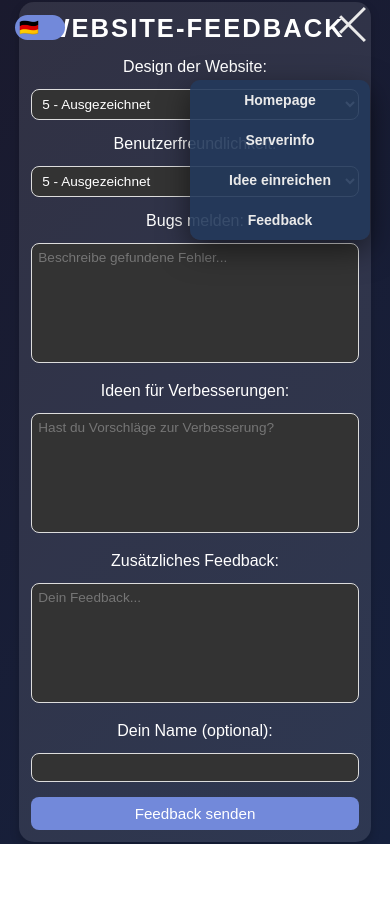
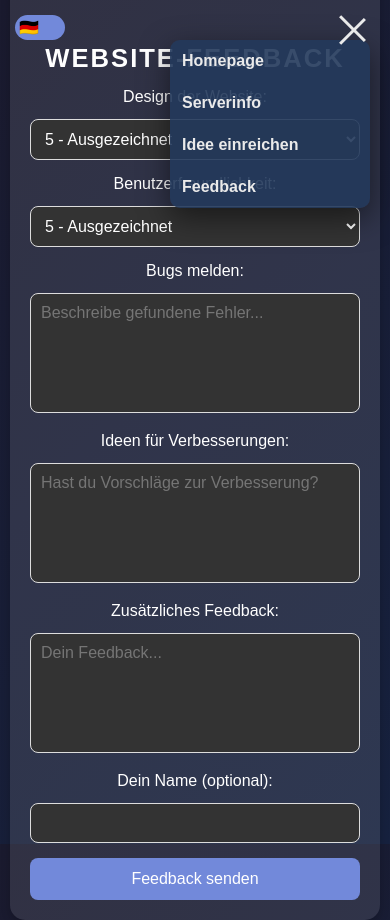
Before and after one commit to AirwavesProgrammer/discord_project, a plain HTML site: page feedback.html in a window 390 px wide. Both pictures are taken after a click on the element 352 px from the left and 30 px from the top of the page. Before the commit the page ends 844 px from the top, so only its background shows below. Drawn offline with Linux system fonts and the light colour scheme.

Commit message:
test mobile

```diff
--- a/feedback.html
+++ b/feedback.html
@@ -240,70 +240,54 @@
             background-color: #00ADB5;
         }
 
+        /* Für mobile Geräte */
         @media (max-width: 768px) {
-            h2 {
-                font-size: 1.8rem;
-            }
-
-            select,
-            input,
-            textarea {
-                font-size: 0.9rem;
-                padding: 8px;
-            }
-
-            button {
-                font-size: 1rem;
-                padding: 10px;
-            }
-
-            .form-container {
-                max-width: 90%;
-                padding: 15px;
-            }
-
             .menu {
-                width: 200px;
+                width: 220px;
+                /* Weniger Breite für mobile Geräte */
+                height: auto;
+                /* Höhe anpassen */
+                top: 50px;
+                /* Position nach oben verschieben */
             }
 
             .menu a {
-                font-size: 16px;
+                padding: 12px;
+                font-size: 1.1rem;
+                text-align: left;
+                display: block;
+            }
+
+            /* Button-Größe und Layout für mobile Geräte */
+            button {
+                font-size: 1rem;
+                padding: 12px;
+            }
+
+            h2 {
+                font-size: 1.8rem;
+                margin-top: 90px;
+                /* Mehr Abstand nach oben für mobile Geräte */
             }
         }
 
+        /* Anpassungen für sehr kleine mobile Geräte */
         @media (max-width: 480px) {
-            h2 {
-                font-size: 1.6rem;
-            }
-
-            select,
-            input,
-            textarea {
-                font-size: 0.85rem;
-                padding: 6px;
-            }
-
-            button {
-                font-size: 0.95rem;
-                padding: 8px;
-            }
-
-            .form-container {
-                max-width: 95%;
-                padding: 12px;
-            }
-
             .menu {
-                width: 180px;
+                width: 200px;
+                /* Noch weniger Breite auf kleineren Geräten */
+                top: 40px;
+                /* Noch mehr Abstand nach oben */
             }
 
             .menu a {
-                font-size: 14px;
-                padding: 12px;
+                font-size: 1rem;
             }
 
-            .menu-icon {
-                display: block;
+            h2 {
+                font-size: 1.6rem;
+                margin-top: 100px;
+                /* Noch mehr Abstand */
             }
         }
     </style>
```
